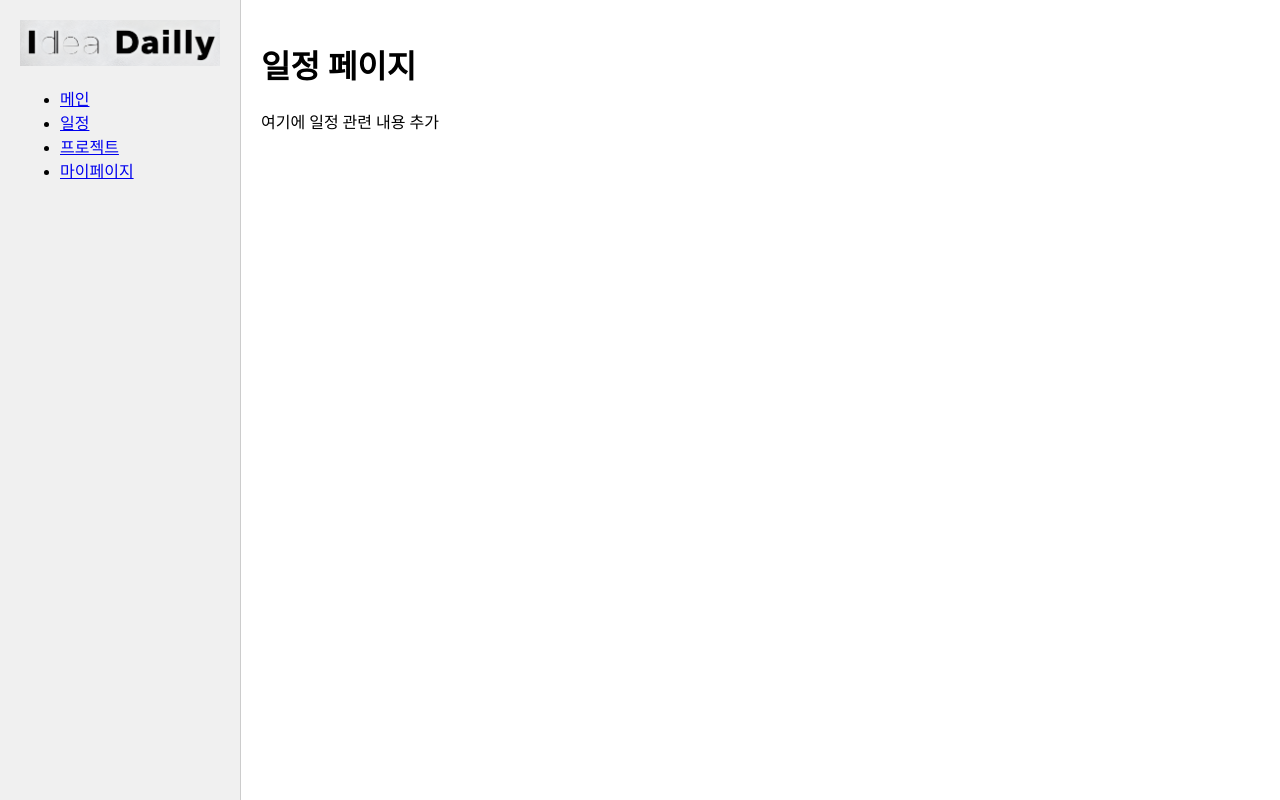
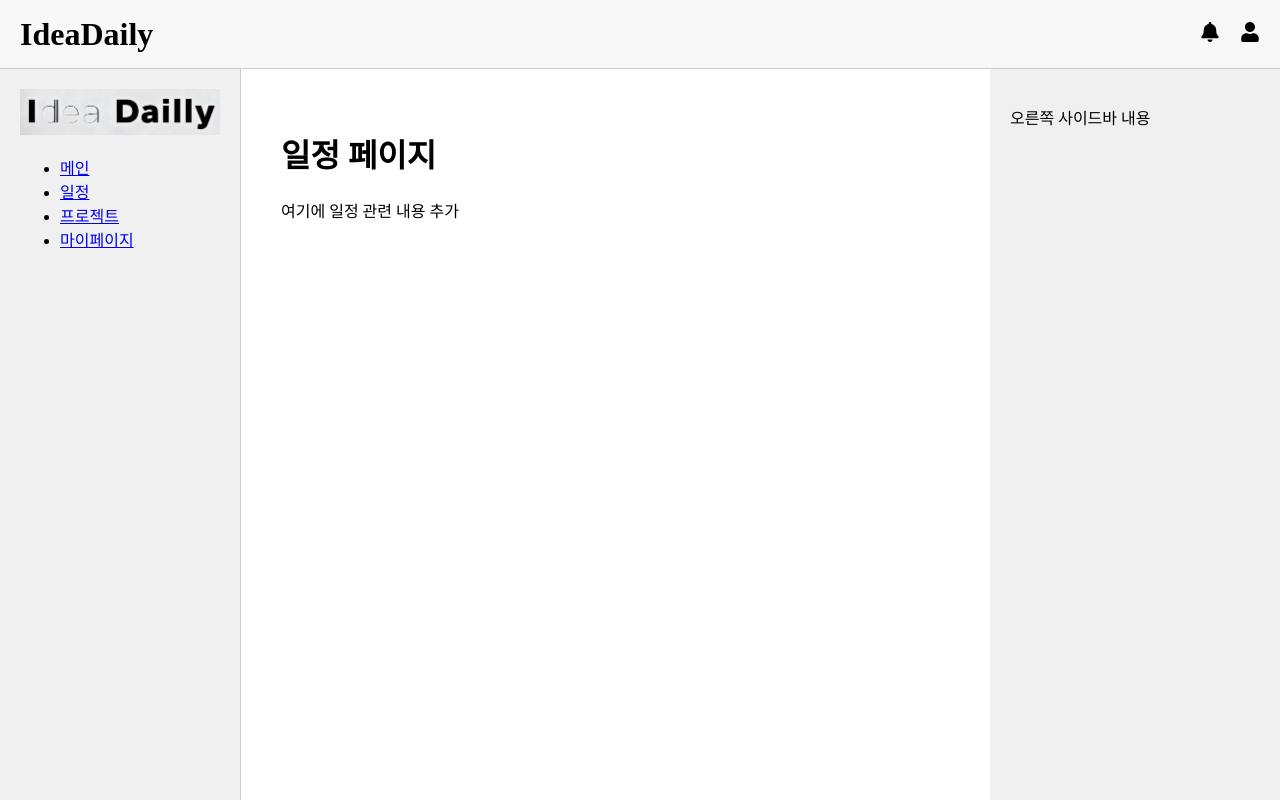
Before and after one commit to nextrunners5/Full_01_2Team, a React (Vite) app in the folder project/: page /SchedulePage in a window 1280 px wide. Built offline with nearby package versions, Linux system fonts and the light colour scheme.

Commit message:
Feat: 페이지들 헤더, 일정관리사이드

```diff
--- a/project/package.json
+++ b/project/package.json
@@ -17,6 +17,7 @@
     "mysql2": "^3.11.5",
     "react": "^18.3.1",
     "react-dom": "^18.3.1",
+    "react-icons": "^5.4.0",
     "react-redux": "^9.1.2",
     "react-router-dom": "^7.0.2",
     "redux": "^5.0.1"
--- a/project/src/App.tsx
+++ b/project/src/App.tsx
@@ -1,59 +1,9 @@
 import React from "react";
-import {
-  BrowserRouter as Router,
-  Route,
-  Routes,
-  useNavigate,
-} from "react-router-dom";
-import SchedulePage from "./pages/SchedulePage";
 
-const HomePage: React.FC = () => {
-  const navigate = useNavigate();
-
-  const mainHomeNavigate = () => {
-    navigate("/MainHomePage");
-  };
-  const scheduleNavigate = () => {
-    navigate("/SchedulePage");
-  };
-  const projectNavigate = () => {
-    navigate("/ProjectPage");
-  };
-  const userNavigate = () => {
-    navigate("/UserPage");
-  };
-
-  const ButtonExample = {
-    buttonex: {
-      width: "auto",
-      padding: "20px",
-      backgroundColor: "#f0f0f0",
-      borderRight: "1px solid #ccc",
-    },
-  };
-
+const App: React.FC = () => {
   return (
-    <div>
-      <div style={ButtonExample.buttonex}>
-        <h1>임시 버튼들</h1>
-        <button onClick={mainHomeNavigate}>메인 페이지로 이동</button>
-        <button onClick={scheduleNavigate}>일정 페이지로 이동</button>
-        <button onClick={projectNavigate}>프로젝트 페이지로 이동</button>
-        <button onClick={userNavigate}>마이페이지 페이지로 이동</button>
-      </div>
-    </div>
+    <>
+    </>
   );
-};
-
-const SchedulePageRouter: React.FC = () => {
-  return (
-    <Router>
-      <Routes>
-        <Route path="/SchedulePage" element={<SchedulePage />} />
-        <Route path="/" element={<HomePage />} />
-      </Routes>
-    </Router>
-  );
-};
-
-export default SchedulePageRouter;
+}
+export default App;
--- /dev/null
+++ b/project/src/ExampleButton.tsx
@@ -0,0 +1,67 @@
+// 이 임시버튼페이지는 전체적인 구성 끝나면 지우겠습니다~
+
+import React from "react";
+import {
+  BrowserRouter as Router,
+  Route,
+  Routes,
+  useNavigate,
+} from "react-router-dom";
+import SchedulePage from "./pages/SchedulePage";
+import MainHomePage from "./pages/MainHomePage";
+import ProjectPage from "./pages/ProjectPage";
+import UserPage from "./pages/UserPage";
+
+const HomePage: React.FC = () => {
+  const navigate = useNavigate();
+
+  const mainHomeNavigate = () => {
+    navigate("/MainHomePage");
+  };
+  const scheduleNavigate = () => {
+    navigate("/SchedulePage");
+  };
+  const projectNavigate = () => {
+    navigate("/ProjectPage");
+  };
+  const userNavigate = () => {
+    navigate("/UserPage");
+  };
+
+  const ButtonExample = {
+    buttonex: {
+      width: "auto",
+      padding: "20px",
+      backgroundColor: "#f0f0f0",
+      borderRight: "1px solid #ccc",
+    },
+  };
+
+  return (
+    <div>
+      <div style={ButtonExample.buttonex}>
+        <h1>임시 버튼들</h1>
+        <button onClick={mainHomeNavigate}>메인 페이지로 이동</button>
+        <button onClick={scheduleNavigate}>일정 페이지로 이동</button>
+        <button onClick={projectNavigate}>프로젝트 페이지로 이동</button>
+        <button onClick={userNavigate}>마이페이지 페이지로 이동</button>
+      </div>
+    </div>
+  );
+};
+
+const SchedulePageRouter: React.FC = () => {
+  return (
+    <Router>
+      <Routes>
+        <Route path="/" element={<HomePage />} />
+        <Route path="/MainHomePage" element={<MainHomePage />} />
+        <Route path="/SchedulePage" element={<SchedulePage />} />
+        <Route path="/ProjectPage" element={<ProjectPage />} />
+        <Route path="/UserPage" element={<UserPage />} />
+      </Routes>
+    </Router>
+  );
+};
+
+export default SchedulePageRouter;
--- a/project/src/components/Header.tsx
+++ b/project/src/components/Header.tsx
@@ -1,4 +1,44 @@
-// 헤더 컴포넌트
+// 상단 헤더 컴포넌트
 
+import React from "react";
+import { FaBell, FaUser } from "react-icons/fa";
 
-// 일정 관리 헤더 바
+const Header: React.FC = () => {
+  return (
+    <header className="header" style={headerStyle}>
+      <div className="logo">
+        <h1>IdeaDaily</h1>
+      </div>
+      <div className="header-icons" style={iconContainerStyle}>
+        <div style={iconStyle}>
+          <FaBell size={20} title="알림" />
+        </div>
+        <div style={iconStyle}>
+          <FaUser size={20} title="로그인" />
+        </div>
+      </div>
+    </header>
+  );
+};
+
+const headerStyle: React.CSSProperties = {
+  display: "flex",
+  justifyContent: "space-between",
+  alignItems: "center",
+  padding: "10px 20px",
+  backgroundColor: "#f8f8f8",
+  borderBottom: "1px solid #ccc",
+  height: "3rem",
+};
+
+const iconContainerStyle: React.CSSProperties = {
+  display: "flex",
+  alignItems: "center",
+};
+
+const iconStyle: React.CSSProperties = {
+  marginLeft: "20px",
+  cursor: "pointer",
+};
+
+export default Header;
--- a/project/src/components/Schedule/ScheduleContent.tsx
+++ b/project/src/components/Schedule/ScheduleContent.tsx
@@ -13,7 +13,6 @@ const ScheduleContent: React.FC = () => {
 const styles = {
   content: {
     padding: '20px',
-    flex: 1,
   },
 };
 
--- a/project/src/main.tsx
+++ b/project/src/main.tsx
@@ -2,10 +2,12 @@ import { StrictMode } from 'react'
 import { createRoot } from 'react-dom/client'
 import './index.css'
 import App from './App.tsx'
+import SchedulePageRouter from './ExampleButton.tsx'
 
 
 createRoot(document.getElementById('root')!).render(
   <StrictMode>
+    <SchedulePageRouter />
     <App />
   </StrictMode>,
 )
--- a/project/src/pages/MainHomePage.tsx
+++ b/project/src/pages/MainHomePage.tsx
@@ -0,0 +1,15 @@
+// 메인 홈 페이지
+
+import React from 'react';
+import Header from '../components/Header';
+
+const MainHomePage: React.FC = () => {
+  return (
+    <div>
+      <Header />
+      <h2>로그인 해야 보이는 메인 페이지입니다!</h2>;
+    </div>
+  )
+};
+
+export default MainHomePage;
--- a/project/src/pages/ProjectPage.tsx
+++ b/project/src/pages/ProjectPage.tsx
@@ -1 +1,15 @@
 // 프로젝트 관리 페이지
+
+import React from "react";
+import Header from "../components/Header";
+
+const ProjectPage: React.FC = () => {
+  return (
+    <div>
+      <Header />
+      <h2>프로젝트 페이지입니다!</h2>
+    </div>
+  )
+}
+
+export default ProjectPage;
--- a/project/src/pages/SchedulePage.tsx
+++ b/project/src/pages/SchedulePage.tsx
@@ -1,21 +1,52 @@
 // src/components/SchedulePage.tsx
-import React from 'react';
-import Sidebar from '../components/Sidebar';
-import ScheduleContent from '../components/Schedule/ScheduleContent';
+import React from "react";
+import Sidebar from "../components/Sidebar";
+import ScheduleContent from "../components/Schedule/ScheduleContent";
+import Header from "../components/Header";
 
 const SchedulePage: React.FC = () => {
   return (
-    <div style={styles.container}>
-      <Sidebar />
-      <ScheduleContent />
+    <div
+      style={{
+        display: "flex",
+        flexDirection: "column",
+        height: "100vh",
+      }}
+    >
+      <Header />
+      <div style={styles.mainContent}>
+        <Sidebar />
+        <div style={styles.centerContainer}>
+          <ScheduleContent />
+        </div>
+        <div style={styles.rightSidebar}>
+          <p>오른쪽 사이드바 내용</p>
+        </div>
+      </div>
     </div>
   );
 };
 
 const styles = {
   container: {
-    display: 'flex',
-    height: '100vh', // 전체 화면 높이
+    display: "flex",
+    flexDirection: "column",
+    height: "100vh",
+  },
+  mainContent: {
+    display: "flex",
+    flex: 1,
+  },
+  centerContainer: {
+    width:"100%",
+    minWidth: "50%",
+    padding: "20px",
+  },
+  rightSidebar: {
+    width: "250px",
+    minWidth: "250px",
+    backgroundColor: "#f0f0f0",
+    padding: "20px",
   },
 };
 
--- a/project/src/pages/UserPage.tsx
+++ b/project/src/pages/UserPage.tsx
@@ -1 +1,11 @@
 // 유저 관리 페이지
+
+import React from 'react';
+
+const MainHomePage: React.FC = () => {
+  return (
+  <h2>마이페이지입니다!</h2>
+  )
+};
+
+export default MainHomePage;
```
Also changed, not shown: project/src/index.css (line endings or trailing spaces), project/src/pages/HomePage.tsx (added), 1 other file (tests, documents, lock files or other folders).
